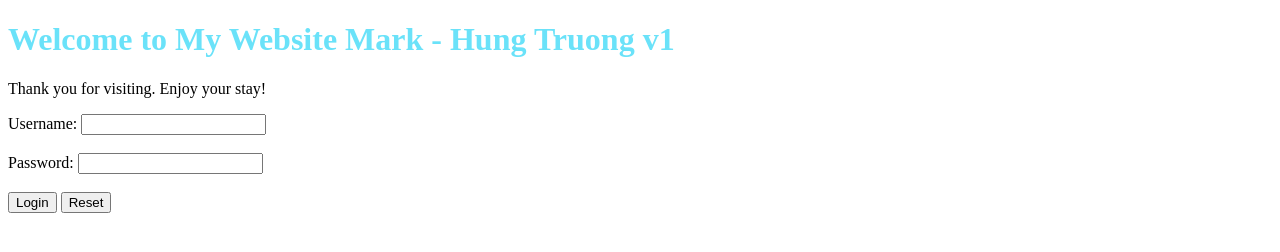
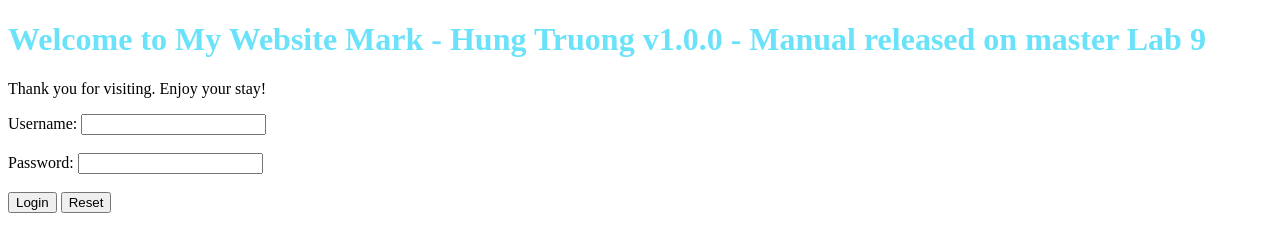
Before and after one commit to GiaiHung/nodejs-random-color, a website: page public/index.html in a window 1280 px wide. Drawn offline with Linux system fonts and the light colour scheme.

Commit message:
Update code

```diff
--- a/public/index.html
+++ b/public/index.html
@@ -7,7 +7,7 @@
 </head>
 
 <body>
-    <h1 id="welcome" style="color: #6AE2F9;">Welcome to My Website Mark - Hung Truong v1</h1>
+    <h1 id="welcome" style="color: #6AE2F9;">Welcome to My Website Mark - Hung Truong v1.0.0 - Manual released on master Lab 9</h1>
     <p>Thank you for visiting. Enjoy your stay!</p>
 
     <form action="/api/login" method="POST">
```
